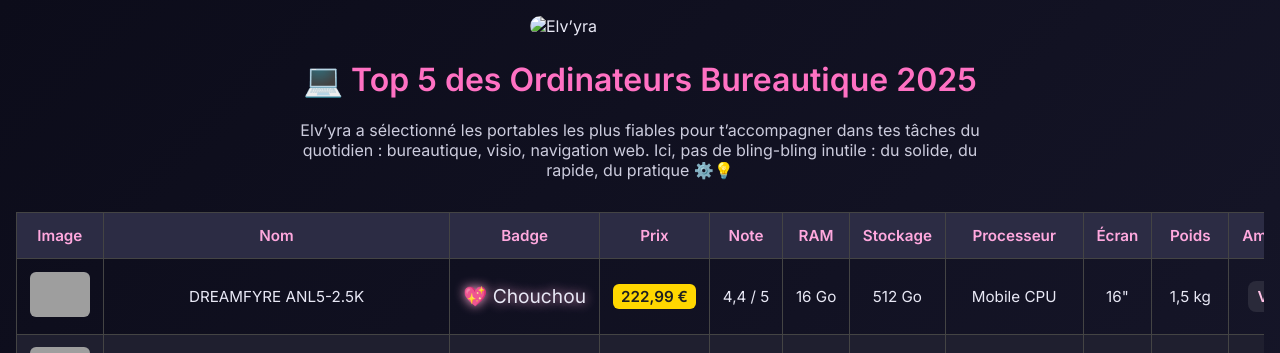
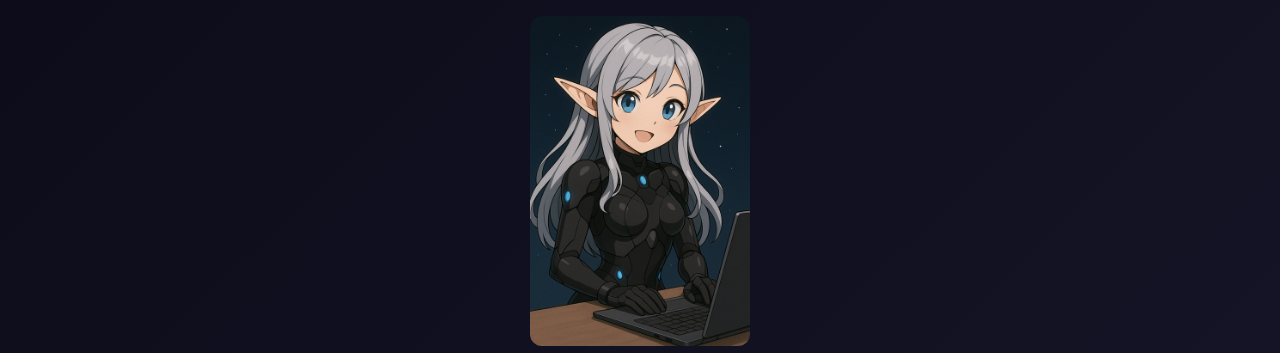
Before and after one commit to Cypskippy/elvyra, a plain HTML site: page comparatifs/pc_portable_bureautique.html in a window 1280 px wide. Shown: the top 353 px of the page. Drawn offline with Linux system fonts and the light colour scheme; grey boxes are pictures that could not be loaded.

Commit message:
Update pc_portable_bureautique.html

```diff
--- a/comparatifs/pc_portable_bureautique.html
+++ b/comparatifs/pc_portable_bureautique.html
@@ -163,7 +163,7 @@
   </style>
 </head>
 <body>
-  <img src="Elvyra _pcportable.png" alt="Elv’yra" class="header-image">
+  <img src="/elvyra/assets/Elvyra _pcportable.png" alt="Elv’yra" class="header-image">
 </head>
 <body>
   <h1>💻 Top 5 des Ordinateurs Bureautique 2025</h1>
```
